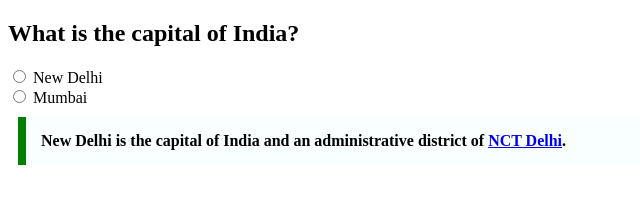
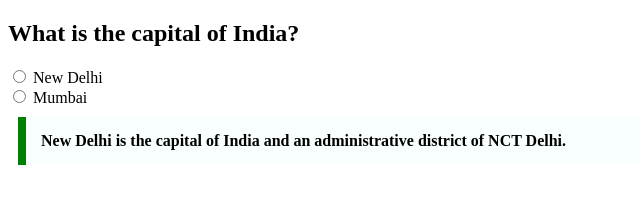
Before and after one commit to acciojob/trivia-den864, a website: page main.html in a window 1280 px wide. Shown: the whole page, without its empty margins (0-640 px from the left). Drawn offline with Linux system fonts and the light colour scheme.

Commit message:
created a submission

```diff
--- a/main.html
+++ b/main.html
@@ -14,9 +14,8 @@
 		<input type="radio" id="delhi" name="capital" value="New Delhi"> <label for="delhi">New Delhi</label> <br>
 		<input type="radio" id="mumbai" name="capital" value="Mumbai"> <label for="mumbai">Mumbai</label>
 	</form>
-	<blockquote>
-        New Delhi is the capital of India and an administrative district of
-        <a href="https://en.wikipedia.org/wiki/Delhi" target="_blank">NCT Delhi</a>.
+	<blockquote cite="https://en.wikipedia.org/wiki/New_Delhi">
+        New Delhi is the capital of India and an administrative district of NCT Delhi.
 	</blockquote>
 
     <script type="text/javascript" src="./script.js">
```
